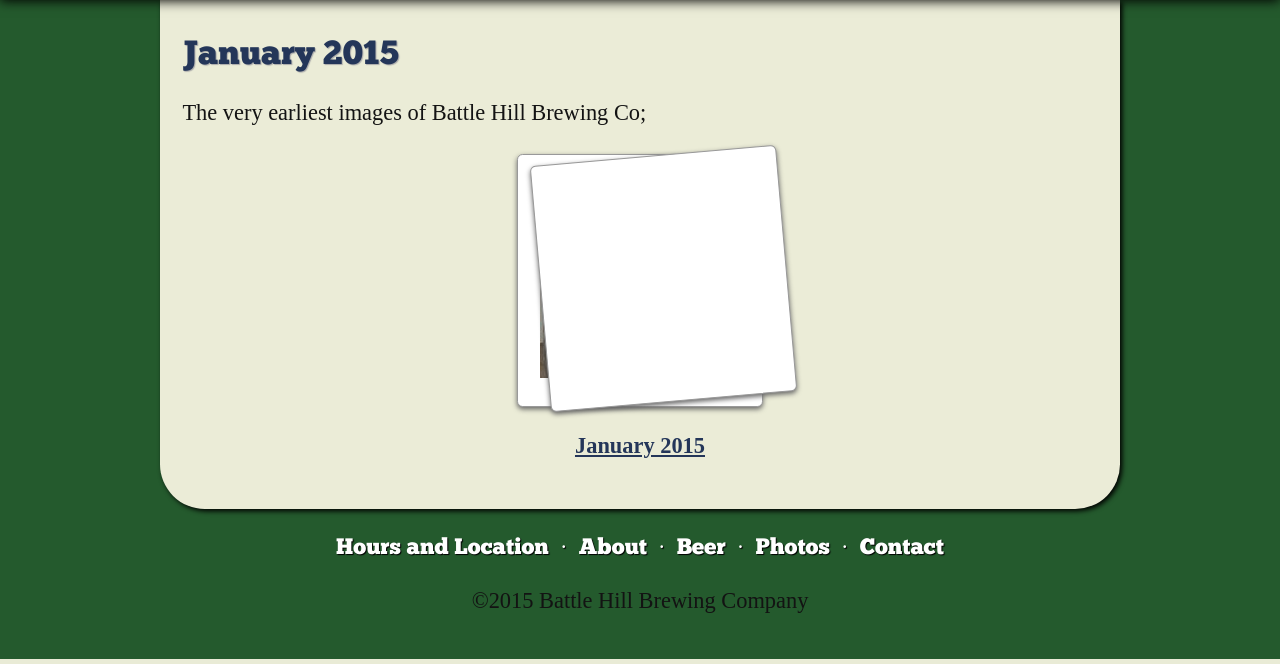
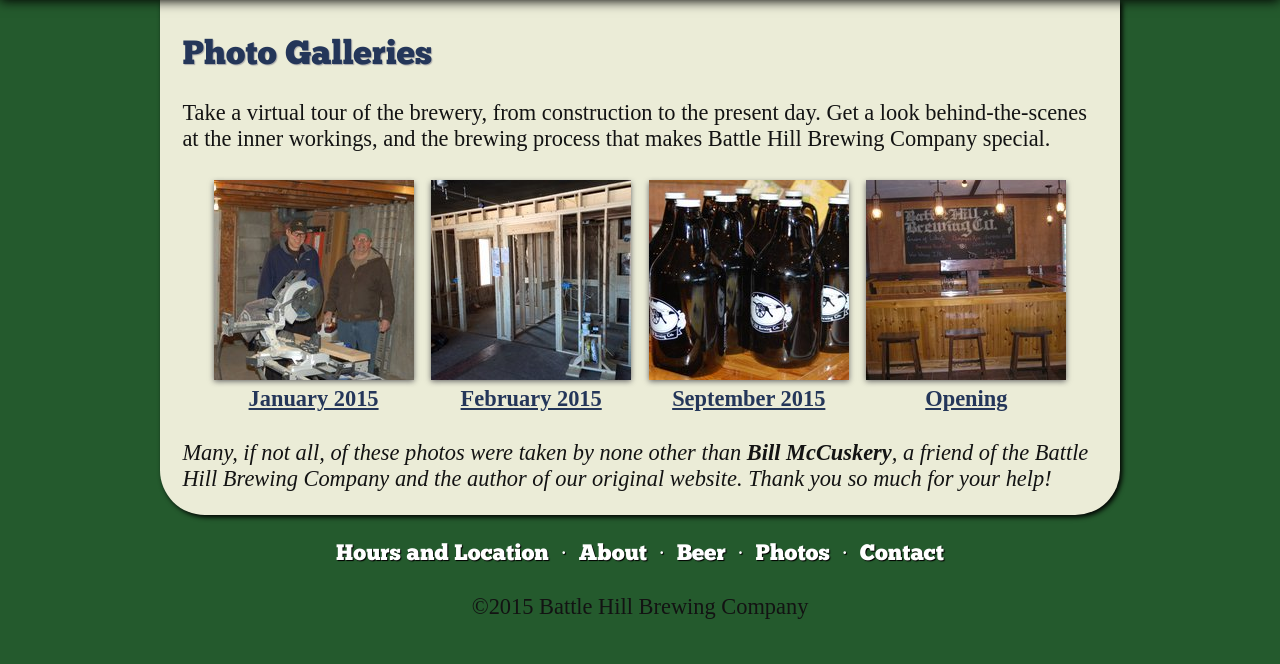
Before and after one commit to lo-windigo/battlehill, a PHP site: page /photos.php in a window 1280 px wide. Shown: the part 167-831 px from the top of the page. Run offline with PHP 8.4, Linux system fonts and the light colour scheme.

Commit message:
Finished adding photo gallery metadata, navigation

```diff
--- a/photos.php
+++ b/photos.php
@@ -2,21 +2,44 @@
 
 require_once $_SERVER['DOCUMENT_ROOT'].'/lib/template.php';
 
-define('TITLE', 'January 2015');
+define('TITLE', 'Photo Galleries');
 
 Top(TITLE);
 ?>
 		<h1 class="content-title"><?php echo TITLE; ?></h1>
 		<p>
-			The very earliest images of Battle Hill Brewing Co;
+			Take a virtual tour of the brewery, from construction to the present
+			day. Get a look behind-the-scenes at the inner workings, and the
+			brewing process that makes Battle Hill Brewing Company special.
 		</p>
-		<ul class="galleries">
+		<ul class="gallery">
 			<li>
 				<a href="photos/2015-01/"><img src="photos/2015-01/14_t.jpg" alt=
-					""></a><br>
+					"The owners of Battle Hill standing behind a radial arm saw"></a><br>
 				<a href="photos/2015-01/">January 2015</a>
 			</li>
+			<li>
+				<a href="photos/2015-02/"><img src="photos/2015-02/03_t.jpg" alt=
+					"Studs and door frames waiting to be finished"></a><br>
+				<a href="photos/2015-02/">February 2015</a>
+			</li>
+			<li>
+				<a href="photos/2015-09/"><img src="photos/2015-09/08_t.jpg" alt=
+					"A collection of Battle Hill growlers"></a><br>
+				<a href="photos/2015-09/">September 2015</a>
+			</li>
+			<li>
+				<a href="photos/opening/"><img src="photos/opening/5_t.jpg" alt=
+					"The bar at Battle Hill"></a><br>
+				<a href="photos/opening/">Opening</a>
+			</li>
 		</ul>
+		<aside>
+			Many, if not all, of these photos were taken by none other than
+			<strong>Bill McCuskery</strong>,
+			a friend of the Battle Hill Brewing Company and the author of our original
+			website. Thank you so much for your help!
+		</aside>
 <?php
 Bottom();
 ?>
```
Also changed, not shown: photos/2015-01/index.php (+6 -3 lines), photos/2015-02/index.php (+6 -4 lines), photos/2015-09/index.php (+6 -4 lines), photos/opening/index.php (+7 -4 lines).
